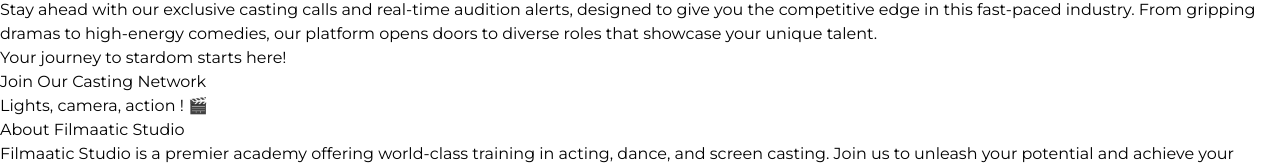
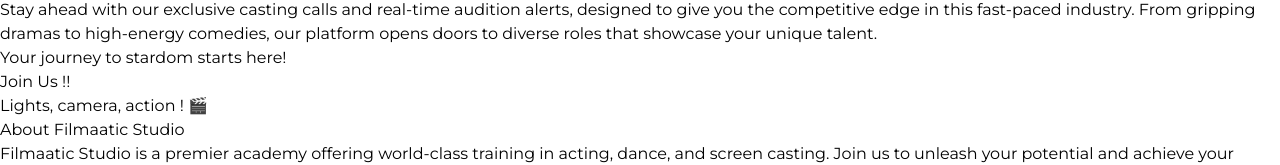
Before and after one commit to lifeplannerdev/filmaatic, a React (Vite) app: page /screencast in a window 1280 px wide. Shown: the part 253-418 px from the top of the page. Built offline with nearby package versions, Linux system fonts and the light colour scheme.

Commit message:
21 march commit

```diff
--- a/src/pages/ScreenCast.jsx
+++ b/src/pages/ScreenCast.jsx
@@ -60,7 +60,7 @@
 
               <div className="flex justify-center mt-6">
                 <button className="px-8 py-3 rounded-full bg-gradient-to-r from-pink-500 to-purple-600 text-white font-bold shadow-lg shadow-purple-500/20 hover:shadow-purple-500/40 transition-all duration-300 transform hover:-translate-y-1">
-                  Join Our Casting Network
+                  Join Us !!
                 </button>
               </div>
             </div>
```
